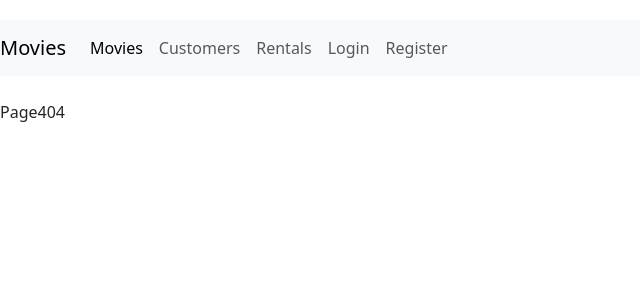
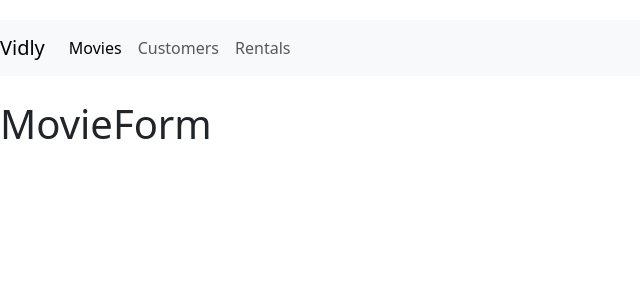
Before and after one commit to haseebzahid1/react-movie-table, a React (Create React App) app: page /movies/1 in a window 1280 px wide. Shown: the top 300 px of the page, without its empty margins (0-640 px from the left). Built offline with nearby package versions, Linux system fonts and the light colour scheme.

Commit message:
routing link added

```diff
--- a/src/App.js
+++ b/src/App.js
@@ -5,25 +5,24 @@ import "font-awesome/css/font-awesome.css";
 import {Route, Routes ,Navigate} from "react-router-dom";
 import Navbar from './component/Navbar';
 import Movies from './component/Movie';
-import RegisterForm from './component/RegisterForm';
-import LoginForm from './component/LoginForm';
-// import MovieForm from './component/MovieForm';
+// import RegisterForm from './component/RegisterForm';
+// import LoginForm from './component/LoginForm';
+import MovieForm from './component/MovieForm';
 import Customers from './component/Customers';
 import Rentals from './component/Rentals';
 import Page404 from './component/Page404';
+
 class App extends Component {
   render() {
     return (
 
        <React.Fragment>
         <Navbar />
-      {/* <div>
-        <Movies />
-      </div> */}
 
       <Routes >
-        <Route path='/register' element={<RegisterForm />} />
-        <Route path='/login' element={<LoginForm />} />
+        {/* <Route path='/register' element={<RegisterForm />} />
+        <Route path='/login' element={<LoginForm />} /> */}
+        <Route path='/movies/:id' element={<MovieForm />} />
         <Route path='/movies' element={<Movies />} />
         <Route path='/customers' element={<Customers />} />
         <Route path='/rentals' element={<Rentals />} />
--- a/src/component/MovieForm.jsx
+++ b/src/component/MovieForm.jsx
@@ -1,9 +1,10 @@
 import React from 'react'
 
 const MovieForm = () => {
-  return (
-    <div>MovieForm</div>
-  )
+  return <div>
+    <h1>MovieForm</h1>
+
+  </div>
 }
 
 export default MovieForm
--- a/src/component/MoviesTable.jsx
+++ b/src/component/MoviesTable.jsx
@@ -1,9 +1,11 @@
 import React, { Component } from "react";
 import Like from "./common/Like";
 import Table from './common/Table'
+import { Link } from "react-router-dom";
 class MoviesTable extends Component {
   columns = [
-    { path: "title", label: "Title" },
+    // { path: "title", label: "Title" , content: movie => <Link to={`movies/${movie._id}`} >{movie.title}</Link>},
+    { path: "title", label: "Title" , content: movie => <Link to={`${movie._id}`} >{movie.title}</Link>},
     { path: "genre.name", label: "Genre.name" },
     { path: "numberInStock", label: "NumberInStock" },
     { path: "dailyRentalRate", label: "DailyRentalRate" },
--- a/src/component/Navbar.jsx
+++ b/src/component/Navbar.jsx
@@ -6,7 +6,7 @@ const NavBar = () => {
     <div>
       <nav className="navbar mb-4 navbar-expand-sm navbar-light bg-light">
         <Link className="navbar-brand" to="/">
-          Movies
+          Vidly
         </Link>
         <button
           className="navbar-toggler"
@@ -40,7 +40,7 @@ const NavBar = () => {
               </NavLink>
             </li>
 
-            <li className="nav-item">
+            {/* <li className="nav-item">
               <NavLink className="nav-link" to="/login">
                 Login
               </NavLink>
@@ -50,7 +50,7 @@ const NavBar = () => {
               <NavLink className="nav-link" to="/register">
                 Register
               </NavLink>
-            </li>
+            </li> */}
 
           </ul>
         </div>
```
